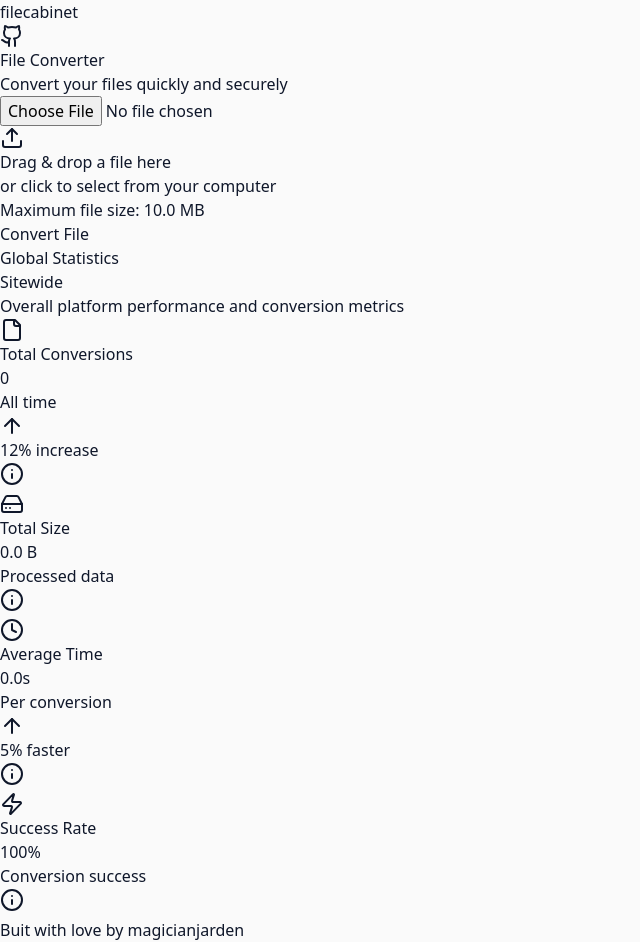
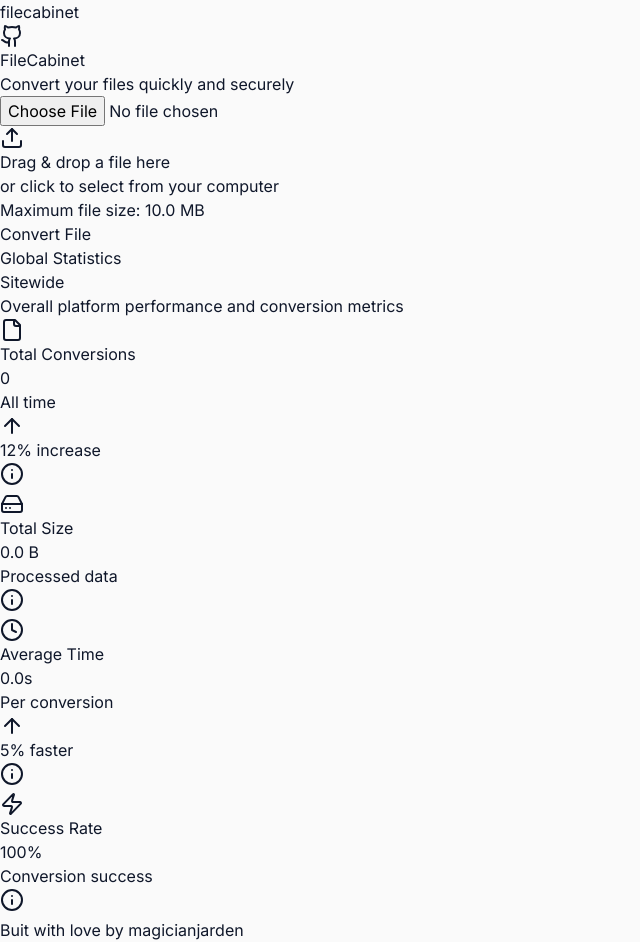
Before and after one commit to magicianjarden/filecabinet, a Next.js app: page / in a window 1280 px wide. Shown: the whole page, without its empty margins (0-640 px from the left). Built offline with nearby package versions, Linux system fonts and the light colour scheme.

Commit message:
samll changes
updated routing and ui bugs

```diff
--- a/next.config.js
+++ b/next.config.js
@@ -1,8 +1,7 @@
 /** @type {import('next').NextConfig} */
 const nextConfig = {
   experimental: {
-    appDir: true,
-  },
+  }
 }
 
 module.exports = nextConfig
--- a/src/app/api/progress/[jobId]/route.ts
+++ b/src/app/api/progress/[jobId]/route.ts
@@ -2,7 +2,7 @@ import { NextRequest, NextResponse } from 'next/server';
 import { ProgressTracker } from '@/lib/utils/progress-tracker';
 
 export async function GET(
-  req: NextRequest,
+  request: Request,
   { params }: { params: { jobId: string } }
 ) {
   try {
@@ -17,7 +17,7 @@ export async function GET(
     }
 
     return NextResponse.json(data);
-  } catch (error) {
+  } catch (_error) {
     return NextResponse.json(
       { error: 'Failed to fetch progress' },
       { status: 500 }
--- a/src/app/layout.tsx
+++ b/src/app/layout.tsx
@@ -1,22 +1,16 @@
-import type { Metadata } from "next";
-import localFont from "next/font/local";
-import "./globals.css";
+import { Inter } from 'next/font/google'
+import { TooltipProvider } from "@/components/ui/tooltip"
+import "./globals.css"
 
-const geistSans = localFont({
-  src: "./fonts/GeistVF.woff",
-  variable: "--font-geist-sans",
-  weight: "100 900",
-});
-const geistMono = localFont({
-  src: "./fonts/GeistMonoVF.woff",
-  variable: "--font-geist-mono",
-  weight: "100 900",
-});
+const inter = Inter({
+  subsets: ['latin'],
+  variable: '--font-inter',
+})
 
-export const metadata: Metadata = {
-  title: "FileCabinet - Quick & Easy File Conversion",
-  description: "Convert your files quickly and securely with FileCabinet",
-};
+export const metadata = {
+  title: 'FileCabinet - Quick & Easy File Conversion',
+  description: 'Convert your files quickly and securely with FileCabinet',
+}
 
 export default function RootLayout({
   children,
@@ -24,10 +18,15 @@ export default function RootLayout({
   children: React.ReactNode
 }) {
   return (
-    <html lang="en">
-      <head />
-      <body>
-        {children}
+    <html lang="en" suppressHydrationWarning>
+      <body className={inter.className}>
+        <TooltipProvider>
+          <div className="min-h-screen bg-background">
+            <main>
+              {children}
+            </main>
+          </div>
+        </TooltipProvider>
       </body>
     </html>
   )
--- a/src/components/FileHistory/FileHistory.tsx
+++ b/src/components/FileHistory/FileHistory.tsx
@@ -4,6 +4,7 @@ import { Button } from "@/components/ui/button";
 import { FileIcon, ImageIcon, VideoIcon, Download, ArrowRight } from 'lucide-react';
 import { Separator } from "@/components/ui/separator";
 import { ConversionRecord } from '@/types';
+import { Card, CardContent, CardHeader, CardTitle } from "@/components/ui/card";
 
 interface FileHistoryProps {
   records: ConversionRecord[];
--- a/src/components/FileUpload/FileUpload.tsx
+++ b/src/components/FileUpload/FileUpload.tsx
@@ -85,12 +85,12 @@ export function FileUpload() {
   };
 
   return (
-    <div className="container mx-auto p-4 space-y-6">
+    <div className="container mx-auto p-4 space-y-6 max-w-7xl">
       <Card className="relative border-2 border-green-600 bg-white overflow-hidden">
         <div className="relative z-10">
           <CardHeader>
             <CardTitle className="text-2xl font-black tracking-tight text-gradient">
-              File Converter
+              FileCabinet
             </CardTitle>
             <p className="text-sm text-slate-600 mt-1">
               Convert your files quickly and securely
@@ -140,6 +140,19 @@ export function FileUpload() {
         </div>
       </Card>
 
+      {history.length > 0 && (
+        <Card className="border-2 border-green-600 bg-white overflow-hidden">
+          <CardHeader>
+            <CardTitle className="text-xl font-semibold">
+              Conversion History
+            </CardTitle>
+          </CardHeader>
+          <CardContent>
+            <FileHistory records={history} />
+          </CardContent>
+        </Card>
+      )}
+
       <div className="bg-slate-50 rounded-xl p-6 border border-slate-100">
         <div className="space-y-2 mb-6">
           <div className="flex items-center gap-2">
@@ -162,17 +175,6 @@ export function FileUpload() {
           conversionTimes={stats.conversionTimes}
         />
       </div>
-
-      {history.length > 0 && (
-        <Card className="border-2 border-green-600 bg-white overflow-hidden">
-          <CardHeader>
-            <CardTitle className="text-xl font-black">Recent Conversions</CardTitle>
-          </CardHeader>
-          <CardContent>
-            <FileHistory records={history} />
-          </CardContent>
-        </Card>
-      )}
     </div>
   );
 }
--- a/src/components/Stats/Stats.tsx
+++ b/src/components/Stats/Stats.tsx
@@ -82,7 +82,6 @@ function StatCard({
             </div>
           )}
 
-          <TooltipProvider delayDuration={0}>
           <Tooltip>
             <TooltipTrigger asChild>
               <button
@@ -95,20 +94,14 @@ function StatCard({
             </TooltipTrigger>
             <TooltipContent
               side="left"
-                className="max-w-[300px] p-4 bg-slate-900 text-slate-50"
+              className="max-w-[300px] p-4"
             >
               <div className="space-y-2">
                 <p className="font-medium">{title}</p>
-                  <p className="text-sm text-slate-300">{description}</p>
-                  {trend && (
-                    <p className="text-xs text-slate-400 mt-1">
-                      {trend.direction === 'up' ? 'Increased' : 'Decreased'} by {trend.value} compared to last period
-                    </p>
-                  )}
+                <p className="text-sm">{description}</p>
               </div>
             </TooltipContent>
           </Tooltip>
-          </TooltipProvider>
         </div>
       </div>
     </Card>
```
Also changed, not shown: src/middleware.ts (+2 -13 lines), .eslintrc.json. Lines whose indentation alone changed are shown as unchanged.
